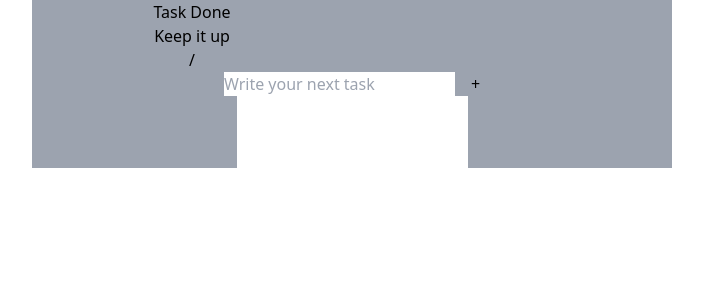
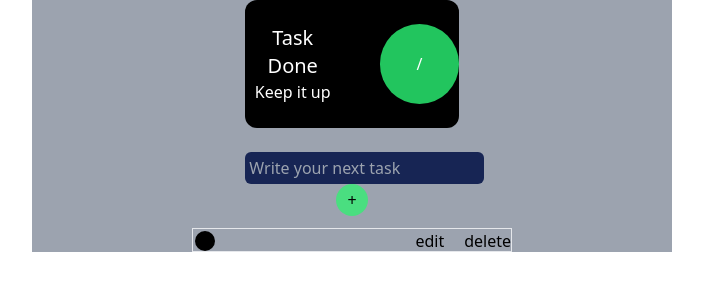
Before and after one commit to nabin-skilluplabs/skillup_labs_fsd_batch_01_2023, a React (Vite) app in the folder react-app/: page /todoapp in a window 1280 px wide. Shown: the top 300 px of the page, without its empty margins (288-991 px from the left). Built offline with nearby package versions, Linux system fonts and the light colour scheme.

Commit message:
added items component in todo

```diff
--- a/react-app/src/ToDoApp.jsx
+++ b/react-app/src/ToDoApp.jsx
@@ -1,12 +1,20 @@
+import React from "react";
 import ToDoHero from "./ToDoComponents/ToDoHero";
 import Form from "./ToDoComponents/Form";
 import ToDoList from "./ToDoComponents/ToDoList";
 function ToDoApp(){
+    const[todos, setTodos] = React.useState([
+        {title: "Some task", id:self.crypto.randomUUID(), isCompleted:false},
+        {title: "Some other task", id:self.crypto.randomUUID(), isCompleted:true},
+        {title: "last task", id:self.crypto.randomUUID(), isCompleted:false}
+    ])
+
+
     return(
-        <div className=" text-center m-auto w-6/12 border-black bg-gray-400  flex-col  justify-center ">
+        <div className=" text-center m-auto w-6/12 border-black bg-gray-400  flex-col  justify-center items-center h-2/4">
             <ToDoHero />
             <Form />
-            <ToDoList />
+            <ToDoList todos={todos} />
         </div>
     )
 }
--- a/react-app/src/ToDoComponents/Form.jsx
+++ b/react-app/src/ToDoComponents/Form.jsx
@@ -1,3 +1,4 @@
+/* eslint-disable no-unused-vars */
 function Form(){
 
         const handelSubmit= (event) =>{
@@ -5,13 +6,14 @@ function Form(){
             event.reset.target();
         };
         return(
-        <form action="#">
+        <form action="#" className=" border-black w-1/3 mx-auto my-0">
             <label htmlFor="inputList">
-                <input className=" border-blue-600 m-auto mr-4" type="text" name="inputList" id="inputList" placeholder="Write your next task" />
+                <input className=" text-white p-1 mt-6 bg-blue-950 rounded-md border-blue-600 m-auto mr-4" type="text" name="inputList" id="inputList" placeholder="Write your next task" />
             </label>
-            <button>
+            <button className=" bg-green-400 rounded-full w-8 h-8">
                 +
             </button>
+
 
         </form>
     )
--- /dev/null
+++ b/react-app/src/ToDoComponents/Items.jsx
@@ -0,0 +1,25 @@
+/* eslint-disable react/prop-types */
+function Items({item}){
+    return(
+        <li id="{item?.id}" className="todo_item border border-y w-1/2 flex flex-row  h-6 mx-auto my-0 mt-3 gap-6 justify-between">
+            <button className=" w-24">
+                <svg>
+                <circle cx="11.998" cy="11.998" fillRule="nonzero" r="9.998" />
+                </svg>
+                <p>{item?.title}</p>
+        </button>
+        <div className="flex flex-row gap-5">
+        <button >
+          <span>edit</span>
+        </button>
+         <button>
+            <span>delete</span>
+         </button>
+        </div>
+
+
+
+        </li>
+    )
+}
+export default Items
--- a/react-app/src/ToDoComponents/ToDoHero.jsx
+++ b/react-app/src/ToDoComponents/ToDoHero.jsx
@@ -2,13 +2,13 @@
 
 function ToDoHero({toDo_completed, totalToDo}){
     return (
-        <div className=" w-1/2 border-black">
+        <div className=" w-1/3 border-green-500 bg-black text-white flex flex-row gap-10 mx-auto my-0 h-32 items-center justify-center rounded-xl">
             <div>
-            <h3>Task Done</h3>
+            <h3 className="text-xl">Task Done</h3>
                <p>Keep it up</p>
             </div>
 
-            <div>
+            <div className="w-20 h-20 rounded-full border-l-green-500 bg-green-500 flex justify-center items-center text-bl ">
                 {toDo_completed}/{totalToDo}
             </div>
         </div>
--- a/react-app/src/ToDoComponents/ToDoList.jsx
+++ b/react-app/src/ToDoComponents/ToDoList.jsx
@@ -1,21 +1,12 @@
 /* eslint-disable no-undef */
+import Items from "./Items";
 
 function ToDoList(){
+
     return (
-        <div>
-            <ul>
-                <ol>
-                    <input type="text" name="task" id="" />
-                </ol>
-                <ol>
-                    <input type="text" name="task" id="" />
-                </ol>
-                <ol>
-                    <input type="text" name="task" id="" />
-                </ol>
-
-            </ul>
-        </div>
+        <ol className=" border-black-500">
+            <Items/>
+        </ol>
     )
 }
 export default ToDoList;
```
